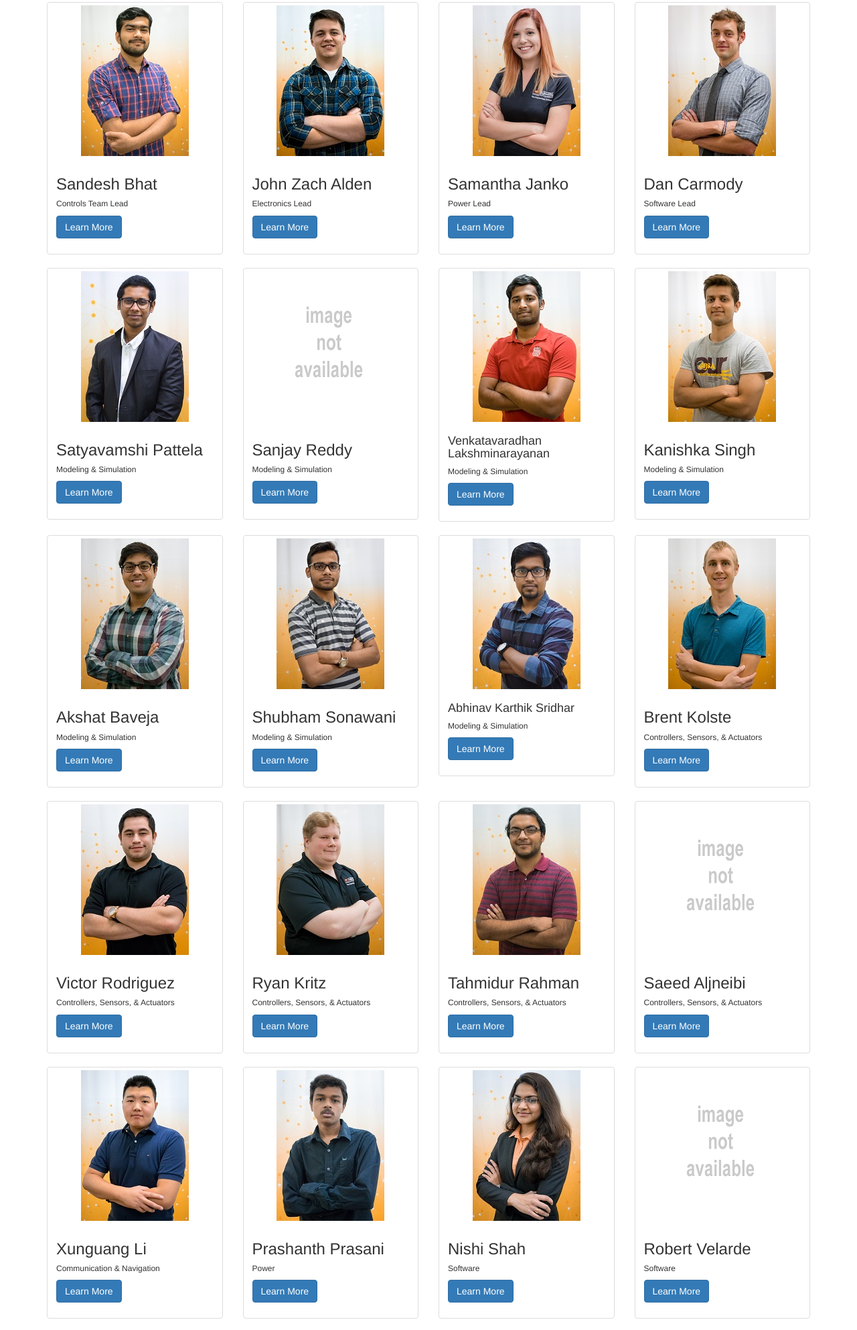
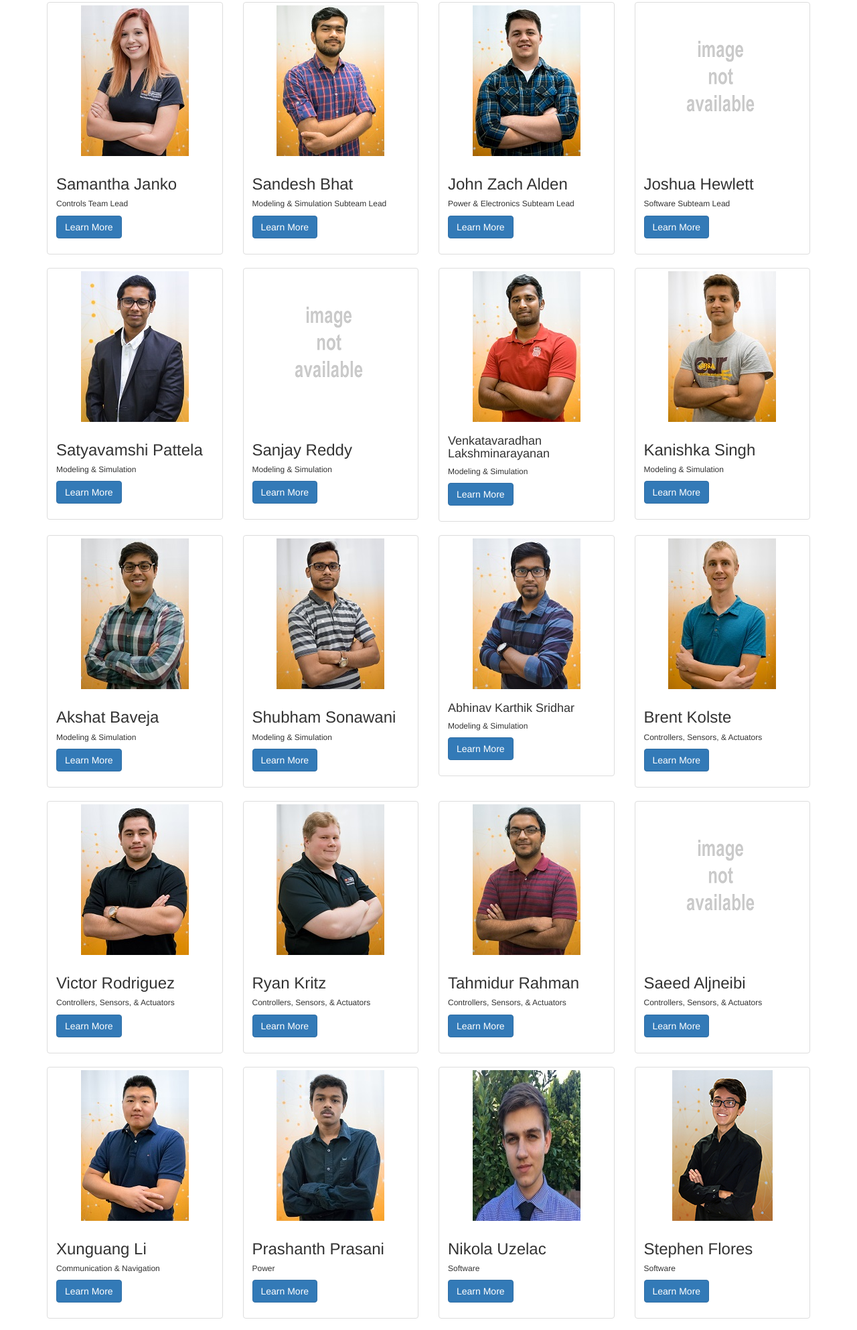
Before and after one commit to zawata/AZLoop-Website, a website: page controls_team.html in a window 1280 px wide. Shown: the part 97-2083 px from the top of the page at 67% size. Drawn offline with nearby package versions, Linux system fonts and the light colour scheme; some packages are replaced by stand-ins of ours; a script that the page names is missing.

Commit message:
Fixes/updating
- Made title for all pages “AZLoop” as opposed to “azLoop”
- Made updates to roster
- Added pictures to some members that have them
- Updated YouTube logo

```diff
--- a/controls_team.html
+++ b/controls_team.html
@@ -4,7 +4,7 @@
         <meta charset="UTF-8">
         <link rel="stylesheet" href="index.css">
         <title>
-            azLoop
+            AZLoop
         </title>
 
         <!-- Bootstrap CSS Link-->
@@ -33,7 +33,9 @@
                 $('[data-toggle="popover"]').popover();
             });
         </script>
+
     </head>
+
     <body ng-app="azLoop" ng-controller="AzLoopController">
         <nav class="navbar-sticky navbar navbar-inverse navbar-static-top">
             <div class="container-fluid">
@@ -74,7 +76,7 @@
                             <li><a id="facebook" href="https://www.facebook.com/AZLoopHyperloop"><img src="FB-f-Logo__blue_29.png"></a></li>
                             <li><a id="twitter" href="https://twitter.com/AZLoopHyperloop"><img src="Twitter_Social_Icon_Rounded_Square_Color.png" width="29" height="29"></a></li>
                             <li><a id="instagram" href="https://www.instagram.com/azloophyperloop/"><img src="Instagram-v051916.png" width="29" height="29"></a></li>
-                            <li><a id="youtube" href="https://www.youtube.com/channel/UCg4CZGDqXLQ2mWUkM4w4COw"><img src="youtube1_logo.jpg" width="69" height="29"></a></li>
+                            <li><a id="youtube" href="https://www.youtube.com/channel/UCg4CZGDqXLQ2mWUkM4w4COw"><img src="youtube.png" height="29"></a></li>
 
                         </ul>
                     </div>
@@ -85,12 +87,24 @@
         <!-- Content -->
         <div class="container meetTeam">
             <div class="row">
+
+                <div class="col-sm-6 col-md-3">
+                    <div class="thumbnail">
+                        <img src="member_bios\pictures\control\Sam.jpg" alt="...">
+                        <div class="caption">
+                            <h3>Samantha Janko</h3>
+                            <h6>Controls Team Lead</h6>
+                            <p><a href="#" class="btn btn-primary" role="button" data-toggle="popover" data-placement="left" data-trigger="focus"  title="Samantha Janko" data-content="Samantha Janko is a Systems Engineering PhD student at Arizona State University Polytechnic. Coming from a background in Engineering Robotics (BS) in her undergraduate studies, she is experienced in system design, hardware development, and software controls. She is a current NSF GRFP fellowship recipient conducting research in the area of self-organizing  microgrids and next generation power distribution networks, while also participating in off-grid microgrid projects focused on bringing power to the developing world.As a part of the Hyperloop team, Sam is responsible for the design and development of the AZLoop competition pod power system. This includes consideration of power system sizing, modeling, component selection, power regulation, electrical infrastructure and safety circuits, power/battery management system controls, and integration of subsystems together.LinkedIn: www.linkedin.com/in/samantha-janko">  Learn More</a></p>
+                        </div>
+                    </div>
+                </div>
+
                 <div class="col-sm-6 col-md-3">
                     <div class="thumbnail">
                         <img src="member_bios\pictures\control\Hyperloop_13.jpg" alt="...">
                         <div class="caption">
                             <h3>Sandesh Bhat</h3>
-                            <h6>Controls Team Lead</h6>
+                            <h6>Modeling & Simulation Subteam Lead</h6>
                             <p><a href="#" class="btn btn-primary" role="button" data-toggle="popover" data-placement="left" data-trigger="focus"  title="Sandesh Bhat" data-content="Sandesh’s work with AZLoop involves modeling and simulation of the control system. He have been always curious about everything. As a kid, He watched discovery channel instead of cartoons as they would seem more interesting than anything else. Hyperloop is a new age transportation idea and He  would like to be a part of building, enhancing and upgrading it. He is a Masters student in the MAE department at ASU with Robotics as my concentration. He has been involved in a project on upper body prosthesis during my bachelors. He is interested in the field of prosthesis and efficient control.He is also interested in the fine art of painting and sketching. After starting to live on his own he has taken interest in the art that is essential for one’s survival: Cooking.">  Learn More</a></p>
                         </div>
                     </div>
@@ -101,7 +115,7 @@
                         <img src="member_bios\pictures\control\photo.jpg" alt="...">
                         <div class="caption">
                             <h3>John Zach Alden</h3>
-                            <h6>Electronics Lead</h6>
+                            <h6>Power & Electronics Subteam Lead</h6>
                             <p><a href="#" class="btn btn-primary" role="button" data-toggle="popover" data-placement="left" data-trigger="focus"  title="John Zach Alden" data-content="John Alden is a Junior at Arizona State University’s Polytechnic Campus. He is pursuing his Bachelor’s Degree in Software Engineering with a specialization in Embedded Systems. John originally joined the Hyperloop under the Software Subteam but his potential and dedication to AzLoop shone through brightly and he was quickly promoted to Electronics Lead. He is fascinated by all things electrical and software and spends most his free time working on personal engineering projects ranging from robots to websites. John is also an officer of the Campus Robotics Club and performs research on Autonomous Quadcopter Control Models.">  Learn More</a></p>
                         </div>
                     </div>
@@ -109,22 +123,11 @@
 
                 <div class="col-sm-6 col-md-3">
                     <div class="thumbnail">
-                        <img src="member_bios\pictures\control\Sam.jpg" alt="...">
+                        <img src="member_bios\pictures\Image not available.png" alt="...">
                         <div class="caption">
-                            <h3>Samantha Janko</h3>
-                            <h6>Power Lead</h6>
-                            <p><a href="#" class="btn btn-primary" role="button" data-toggle="popover" data-placement="left" data-trigger="focus"  title="Samantha Janko" data-content="Samantha Janko is a Systems Engineering PhD student at Arizona State University Polytechnic. Coming from a background in Engineering Robotics (BS) in her undergraduate studies, she is experienced in system design, hardware development, and software controls. She is a current NSF GRFP fellowship recipient conducting research in the area of self-organizing  microgrids and next generation power distribution networks, while also participating in off-grid microgrid projects focused on bringing power to the developing world.As a part of the Hyperloop team, Sam is responsible for the design and development of the AZLoop competition pod power system. This includes consideration of power system sizing, modeling, component selection, power regulation, electrical infrastructure and safety circuits, power/battery management system controls, and integration of subsystems together.LinkedIn: www.linkedin.com/in/samantha-janko">  Learn More</a></p>
-                        </div>
-                    </div>
-                </div>
-
-                <div class="col-sm-6 col-md-3">
-                    <div class="thumbnail">
-                        <img src="member_bios\pictures\control\Dan.jpg" alt="...">
-                        <div class="caption">
-                            <h3>Dan Carmody</h3>
-                            <h6>Software Lead</h6>
-                            <p><a href="#" class="btn btn-primary" role="button" data-toggle="popover" data-placement="left" data-trigger="focus"  title="Dan Carmody" data-content="Daniel Carmody is the Software Team Lead for the Arizona Hyperloop team. He is currently in his third year at Arizona State University where he is working towards a degree in Software Engineering with an emphasis in web and mobile applications. Out of an interest in high speed transport between Los Angeles and San Francisco and a disdain for long waits in the airport, he joined the Arizona Hyperloop Team. He is very excited to continue work with this project and has high hopes for the future of this developing technology.">  Learn More</a></p>
+                            <h3>Joshua Hewlett</h3>
+                            <h6>Software Subteam Lead</h6>
+                            <p><a href="#" class="btn btn-primary" role="button" data-toggle="popover" data-placement="left" data-trigger="focus"  title="Dan Carmody" data-content="Josh Hewlett is a junior majoring in Software-Engineering at the Arizona State University Polytechnic Campus. He is currently pursuing a Bachelor’s Degree but wants to continue his education to achieve his Master’s as well. He is very passionate about whatever he sets out to do and constantly looks for ways to improve. He joined the Hyperloop team as the Software Sublead and is determined to make the most of his role.">  Learn More</a></p>
                         </div>
                     </div>
                 </div>
@@ -293,30 +296,6 @@
 
                 <div class="col-sm-6 col-md-3">
                     <div class="thumbnail">
-                        <img src="member_bios\pictures\control\Nishi.jpg" alt="...">
-                        <div class="caption">
-                            <h3>Nishi Shah</h3>
-                            <h6>Software</h6>
-                            <p><a href="#" class="btn btn-primary" role="button" data-toggle="popover" data-placement="left" data-trigger="focus"  title="Nishi Shah" data-content="Currently, Nishi Shah is pursuing her Masters in Computer Science at Arizona State University. She believes that first step towards her dream to become Technology Leader is to start working in a team. She is developing a website for AZLoop- Arizona’s SpaceX Hyperloop Competition Team. She recently completed her Bachelor degree in Computer Engineering as Major from Nirma Institute of Technology, India.She interned as Software Developer at Amazon Development Center in Chennai, India during the final year of her Bachelor program.Outside her curriculum, Nishi likes to go for hiking, road trips, playing badminton and listening music. Her most important extra-curricular skill is dancing.">  Learn More</a></p>
-                        </div>
-                    </div>
-                </div>
-
-                <div class="col-sm-6 col-md-3">
-                    <div class="thumbnail">
-                        <img src="member_bios\pictures\Image not available.png" alt="...">
-                        <div class="caption">
-                            <h3>Robert Velarde</h3>
-                            <h6>Software</h6>
-                            <p><a href="#" class="btn btn-primary" role="button" data-toggle="popover" data-placement="left" data-trigger="focus"  title="Robert Velarde" data-content=" INSERT BIO HERE ">  Learn More</a></p>
-                        </div>
-                    </div>
-                </div>
-            </div>
-
-            <div class="row">
-                <div class="col-sm-6 col-md-3">
-                    <div class="thumbnail">
                         <img src="member_bios\pictures\control\LinkedIn.jpg" alt="...">
                         <div class="caption">
                             <h3>Nikola Uzelac</h3>
@@ -328,14 +307,20 @@
 
                 <div class="col-sm-6 col-md-3">
                     <div class="thumbnail">
-                        <img src="member_bios\pictures\Image not available.png" alt="...">
+                        <img src="member_bios\pictures\control\StephenFlores.jpg" alt="...">
                         <div class="caption">
                             <h3>Stephen Flores</h3>
                             <h6>Software</h6>
-                            <p><a href="#" class="btn btn-primary" role="button" data-toggle="popover" data-placement="left" data-trigger="focus" title="Stephen Flores" data-content="Stephen Flores is a 2nd year student at Arizona State University, majoring in Computer Science and minoring in Chinese. In high school he began learning iOS app development through the then-newly-announced Swift programming language. Through this, he developed the foundation of skills that would carry him through the next few years. In university, he began applying his programming skills towards various engineering projects in a variety of ASU’s student organizations. It was at this time when he began to use the Arduino development platform, which was the platform of choice for SDSL’s CanSat competition and the ASU ASCEND weather balloon payload. While engineering projects was his main interest, he also wanted to pursue Chinese as a second language, having been exposed to a variety of Chinese and Korean media. It was thus that he began his path toward a minor in Chinese, in which he must take 21 credit-hours per semester to satisfy the requirement. In his second year, he joined the AZLoop Hyperloop Competition team, where he intends on working on developing the technology to further advance human transportation.">  Learn More</a></p>
+                            <p><a href="#" class="btn btn-primary" role="button" data-toggle="popover" data-placement="left" data-trigger="focus" title="Stephen Flores" data-content="Stephen Flores is a sophomore at Arizona State University, majoring in Computer Science and minoring in Chinese. In high school he began learning iOS app development through the then-newly-announced Swift programming language. Through this, he developed the foundation of skills that would carry him through the next few years. In university, he began applying his programming skills towards various engineering projects in a variety of ASU’s student organizations. It was at this time when he began to use the Arduino development platform, which was the platform of choice for SDSL’s CanSat competition and the ASU ASCEND weather balloon payload. While engineering projects was his main interest, he also wanted to pursue Chinese as a second language, having been exposed to a variety of Chinese and Korean media. It was thus that he began his path toward a minor in Chinese, in which he must take 21 credit-hours per semester to satisfy the requirement. In his second year, he joined the AZLoop Hyperloop Competition team, where he intends on working on developing the technology to further advance human transportation.">  Learn More</a></p>
                         </div>
                     </div>
                 </div>
+
+            </div>
+
+            <div class="row">
+
+
             </div>
         </div>
 
--- a/index.css
+++ b/index.css
@@ -14,3 +14,7 @@ body {
 .meetTeam{
     padding-top: 20px;
 }
+
+.longName{
+    font-size: 20px;
+}
```
Also changed, not shown: Projectleads.html (+2 -2 lines), about.html (+2 -2 lines), business_team.html (+10 -17 lines), index.html (+2 -2 lines), mechanical_team.html (+2 -2 lines), sponsors.html (+2 -1 lines), updates.html (+2 -2 lines), member_bios/pictures/Default.png (added), member_bios/pictures/business/KelsieCrawford.jpg (added), member_bios/pictures/control/Nishi.jpg (deleted), member_bios/pictures/control/StephenFlores.jpg (added), youtube.png (added), youtube1_logo.jpg (deleted).
